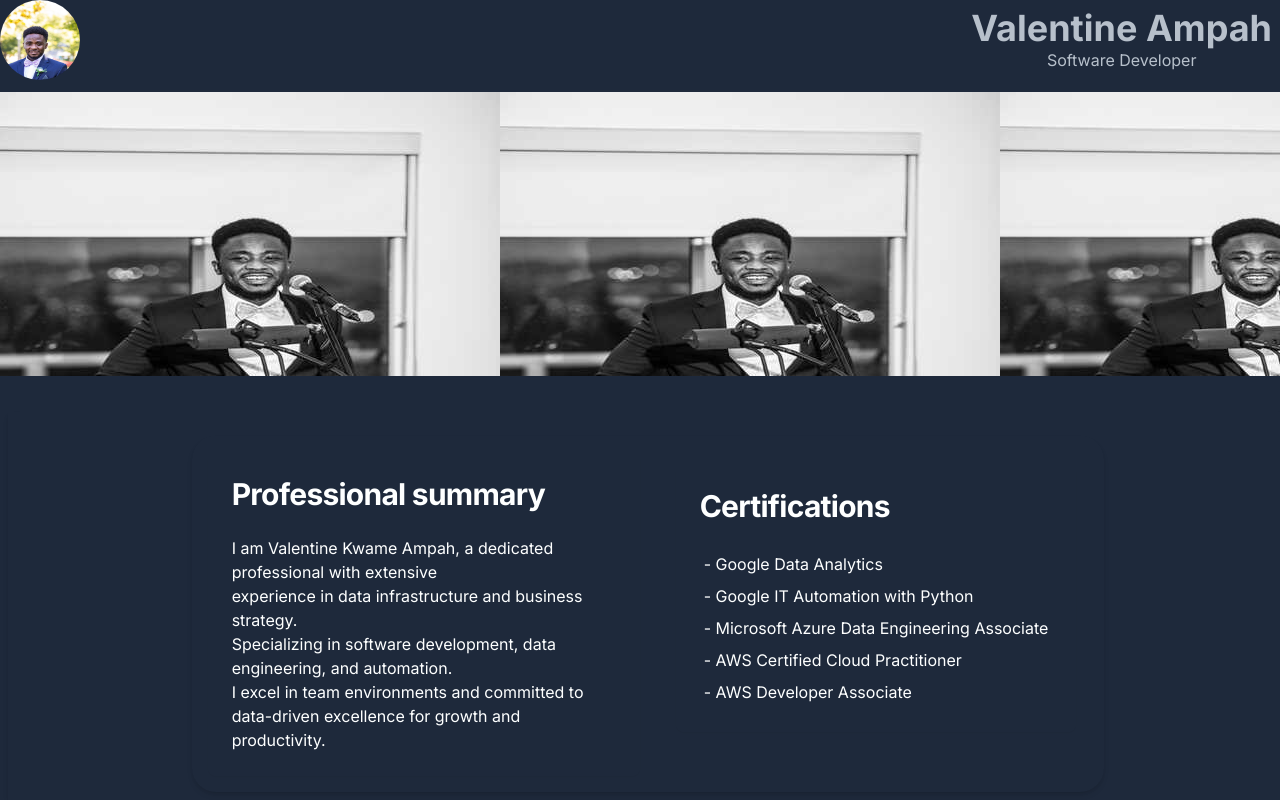
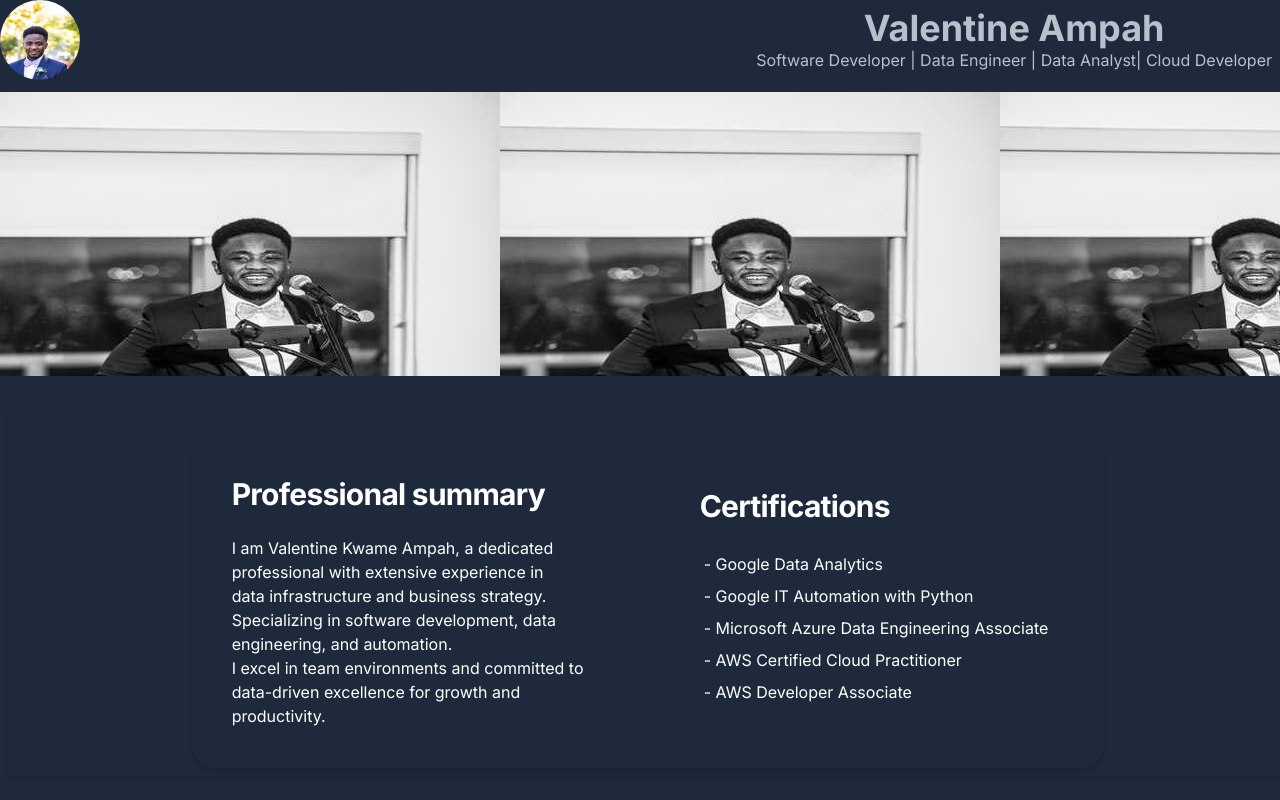
Before and after one commit to Proj-Valentine/portfolio, a React (Vite) app: page / in a window 1280 px wide. Shown: the top 800 px of the page. Built offline with nearby package versions, Linux system fonts and the light colour scheme.

Commit message:
update header and project tech stack data

```diff
--- a/package.json
+++ b/package.json
@@ -45,6 +45,7 @@
     "react-router-dom": "^6.19.0",
     "react-social-icons": "^6.6.0",
     "tailwind-merge": "^2.0.0",
+    "validator": "^13.11.0",
     "vaul": "^0.8.0",
     "zod": "^3.22.4"
   },
--- a/src/components/shared/Navbar.tsx
+++ b/src/components/shared/Navbar.tsx
@@ -15,7 +15,7 @@ const Navbar = () => {
 
       <div className="flex flex-col rounded-full justify-center items-center p-1 m-1 brightness-90">
         <h1 className="font-bold text-4xl"> Valentine Ampah</h1>
-        <p> Software Developer</p>
+        <p> Software Developer | Data Engineer | Data Analyst| Cloud Developer</p>
 
         {/* <ModeToggle /> */}
       </div>
--- a/src/data/mydata.ts
+++ b/src/data/mydata.ts
@@ -84,7 +84,7 @@ type ProfileContent = {
 
 export const profileData: ProfileContent = {
   paragraphs: [
-"I am Valentine Kwame Ampah, a dedicated professional with extensive </br> experience in data infrastructure and business strategy.<br /> Specializing in software development, data engineering, and automation. </br> I excel in team environments and committed to data-driven excellence for growth and productivity."  ],
+"I am Valentine Kwame Ampah, a dedicated professional with extensive experience in </br> data infrastructure and business strategy.<br /> Specializing in software development, data engineering, and automation. </br> I excel in team environments and committed to data-driven excellence for growth and productivity."  ],
 };
 
 type Certificates = {
--- a/src/root/pages/Home.tsx
+++ b/src/root/pages/Home.tsx
@@ -264,8 +264,8 @@ const Home = () => {
                           <p className="font-bold mb-1">Tech Stack:</p>
                           <div className="text-sm flex flex-col">
                             <p>{project.techStack?.join(" | ")}</p>
-                            {" | "}
-                            <>{project.techStacktwo?.join(" | ")}</>
+
+                            <>{ project.techStacktwo? (`${project.techStacktwo?.join(" | ")}`): null}</>
                           </div>
                         </div>
                         <div className="font-semibold">
```
Also changed, not shown: 1 other file (tests, documents, lock files or other folders).
